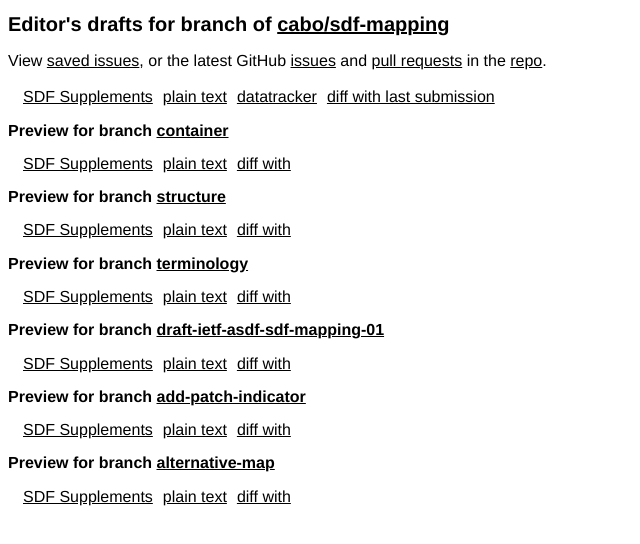
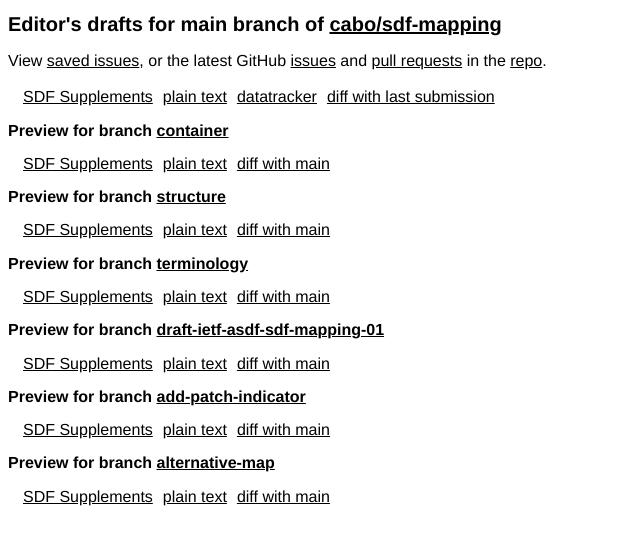
Before and after one commit to cabo/sdf-mapping, a plain HTML site: page index.html in a window 1280 px wide. Shown: the whole page, without its empty margins (0-640 px from the left). Drawn offline with Linux system fonts and the light colour scheme.

Commit message:
Script updating gh-pages from 30a9be1. [ci skip]

```diff
--- a/index.html
+++ b/index.html
@@ -1,7 +1,7 @@
 <!DOCTYPE html>
 <html>
   <head>
-    <title>cabo/sdf-mapping  preview</title>
+    <title>cabo/sdf-mapping main preview</title>
     <meta name="viewport" content="initial-scale=1.0">
     <style type="text/css">/*<![CDATA[*/
       body { font-family: "Helvetica Neue","Open Sans", Helvetica, Calibri,sans-serif; }
@@ -13,9 +13,9 @@
     /*]]>*/</style>
   </head>
   <body>
-    <h1>Editor's drafts for  branch of <a href="https://github.com/cabo/sdf-mapping">cabo/sdf-mapping</a></h1>
+    <h1>Editor's drafts for main branch of <a href="https://github.com/cabo/sdf-mapping">cabo/sdf-mapping</a></h1>
     <p>View <a href="issues.html">saved issues</a>, or the latest GitHub <a href="https://github.com/cabo/sdf-mapping/issues">issues</a> and <a href="https://github.com/cabo/sdf-mapping/pulls">pull requests</a> in the <a href="https://github.com/cabo/sdf-mapping">repo</a>.</p>
-    <table id="branch-">
+    <table id="branch-main">
       <tr>
         <td><a href="./draft-ietf-asdf-sdf-mapping.html" class="html draft-ietf-asdf-sdf-mapping" title="Semantic Definition Format (SDF): Supplements (HTML)">SDF Supplements</a></td>
         <td><a href="./draft-ietf-asdf-sdf-mapping.txt" class="txt draft-ietf-asdf-sdf-mapping" title="Semantic Definition Format (SDF): Supplements (Text)">plain text</a></td>
@@ -29,7 +29,7 @@
       <tr>
         <td><a href="container/draft-ietf-asdf-sdf-mapping.html" class="html draft-ietf-asdf-sdf-mapping" title="Semantic Definition Format (SDF): Supplements (HTML)">SDF Supplements</a></td>
         <td><a href="container/draft-ietf-asdf-sdf-mapping.txt" class="txt draft-ietf-asdf-sdf-mapping" title="Semantic Definition Format (SDF): Supplements (Text)">plain text</a></td>
-        <td><a href="https://author-tools.ietf.org/api/iddiff?url_1=https://cabo.github.io/sdf-mapping/draft-ietf-asdf-sdf-mapping.txt&amp;url_2=https://cabo.github.io/sdf-mapping/container/draft-ietf-asdf-sdf-mapping.txt" class="diff draft-ietf-asdf-sdf-mapping">diff with </a></td>
+        <td><a href="https://author-tools.ietf.org/api/iddiff?url_1=https://cabo.github.io/sdf-mapping/draft-ietf-asdf-sdf-mapping.txt&amp;url_2=https://cabo.github.io/sdf-mapping/container/draft-ietf-asdf-sdf-mapping.txt" class="diff draft-ietf-asdf-sdf-mapping">diff with main</a></td>
       </tr>
     </table>
     <h2>Preview for branch <a href="structure">structure</a></h2>
@@ -37,7 +37,7 @@
       <tr>
         <td><a href="structure/draft-ietf-asdf-sdf-mapping.html" class="html draft-ietf-asdf-sdf-mapping" title="Semantic Definition Format (SDF): Supplements (HTML)">SDF Supplements</a></td>
         <td><a href="structure/draft-ietf-asdf-sdf-mapping.txt" class="txt draft-ietf-asdf-sdf-mapping" title="Semantic Definition Format (SDF): Supplements (Text)">plain text</a></td>
-        <td><a href="https://author-tools.ietf.org/api/iddiff?url_1=https://cabo.github.io/sdf-mapping/draft-ietf-asdf-sdf-mapping.txt&amp;url_2=https://cabo.github.io/sdf-mapping/structure/draft-ietf-asdf-sdf-mapping.txt" class="diff draft-ietf-asdf-sdf-mapping">diff with </a></td>
+        <td><a href="https://author-tools.ietf.org/api/iddiff?url_1=https://cabo.github.io/sdf-mapping/draft-ietf-asdf-sdf-mapping.txt&amp;url_2=https://cabo.github.io/sdf-mapping/structure/draft-ietf-asdf-sdf-mapping.txt" class="diff draft-ietf-asdf-sdf-mapping">diff with main</a></td>
       </tr>
     </table>
     <h2>Preview for branch <a href="terminology">terminology</a></h2>
@@ -45,7 +45,7 @@
       <tr>
         <td><a href="terminology/draft-ietf-asdf-sdf-mapping.html" class="html draft-ietf-asdf-sdf-mapping" title="Semantic Definition Format (SDF): Supplements (HTML)">SDF Supplements</a></td>
         <td><a href="terminology/draft-ietf-asdf-sdf-mapping.txt" class="txt draft-ietf-asdf-sdf-mapping" title="Semantic Definition Format (SDF): Supplements (Text)">plain text</a></td>
-        <td><a href="https://author-tools.ietf.org/api/iddiff?url_1=https://cabo.github.io/sdf-mapping/draft-ietf-asdf-sdf-mapping.txt&amp;url_2=https://cabo.github.io/sdf-mapping/terminology/draft-ietf-asdf-sdf-mapping.txt" class="diff draft-ietf-asdf-sdf-mapping">diff with </a></td>
+        <td><a href="https://author-tools.ietf.org/api/iddiff?url_1=https://cabo.github.io/sdf-mapping/draft-ietf-asdf-sdf-mapping.txt&amp;url_2=https://cabo.github.io/sdf-mapping/terminology/draft-ietf-asdf-sdf-mapping.txt" class="diff draft-ietf-asdf-sdf-mapping">diff with main</a></td>
       </tr>
     </table>
     <h2>Preview for branch <a href="draft-ietf-asdf-sdf-mapping-01">draft-ietf-asdf-sdf-mapping-01</a></h2>
@@ -53,7 +53,7 @@
       <tr>
         <td><a href="draft-ietf-asdf-sdf-mapping-01/draft-ietf-asdf-sdf-mapping.html" class="html draft-ietf-asdf-sdf-mapping" title="Semantic Definition Format (SDF): Supplements (HTML)">SDF Supplements</a></td>
         <td><a href="draft-ietf-asdf-sdf-mapping-01/draft-ietf-asdf-sdf-mapping.txt" class="txt draft-ietf-asdf-sdf-mapping" title="Semantic Definition Format (SDF): Supplements (Text)">plain text</a></td>
-        <td><a href="https://author-tools.ietf.org/api/iddiff?url_1=https://cabo.github.io/sdf-mapping/draft-ietf-asdf-sdf-mapping.txt&amp;url_2=https://cabo.github.io/sdf-mapping/draft-ietf-asdf-sdf-mapping-01/draft-ietf-asdf-sdf-mapping.txt" class="diff draft-ietf-asdf-sdf-mapping">diff with </a></td>
+        <td><a href="https://author-tools.ietf.org/api/iddiff?url_1=https://cabo.github.io/sdf-mapping/draft-ietf-asdf-sdf-mapping.txt&amp;url_2=https://cabo.github.io/sdf-mapping/draft-ietf-asdf-sdf-mapping-01/draft-ietf-asdf-sdf-mapping.txt" class="diff draft-ietf-asdf-sdf-mapping">diff with main</a></td>
       </tr>
     </table>
     <h2>Preview for branch <a href="add-patch-indicator">add-patch-indicator</a></h2>
@@ -61,7 +61,7 @@
       <tr>
         <td><a href="add-patch-indicator/draft-ietf-asdf-sdf-mapping.html" class="html draft-ietf-asdf-sdf-mapping" title="Semantic Definition Format (SDF): Supplements (HTML)">SDF Supplements</a></td>
         <td><a href="add-patch-indicator/draft-ietf-asdf-sdf-mapping.txt" class="txt draft-ietf-asdf-sdf-mapping" title="Semantic Definition Format (SDF): Supplements (Text)">plain text</a></td>
-        <td><a href="https://author-tools.ietf.org/api/iddiff?url_1=https://cabo.github.io/sdf-mapping/draft-ietf-asdf-sdf-mapping.txt&amp;url_2=https://cabo.github.io/sdf-mapping/add-patch-indicator/draft-ietf-asdf-sdf-mapping.txt" class="diff draft-ietf-asdf-sdf-mapping">diff with </a></td>
+        <td><a href="https://author-tools.ietf.org/api/iddiff?url_1=https://cabo.github.io/sdf-mapping/draft-ietf-asdf-sdf-mapping.txt&amp;url_2=https://cabo.github.io/sdf-mapping/add-patch-indicator/draft-ietf-asdf-sdf-mapping.txt" class="diff draft-ietf-asdf-sdf-mapping">diff with main</a></td>
       </tr>
     </table>
     <h2>Preview for branch <a href="alternative-map">alternative-map</a></h2>
@@ -69,13 +69,13 @@
       <tr>
         <td><a href="alternative-map/draft-ietf-asdf-sdf-mapping.html" class="html draft-ietf-asdf-sdf-mapping" title="Semantic Definition Format (SDF): Supplements (HTML)">SDF Supplements</a></td>
         <td><a href="alternative-map/draft-ietf-asdf-sdf-mapping.txt" class="txt draft-ietf-asdf-sdf-mapping" title="Semantic Definition Format (SDF): Supplements (Text)">plain text</a></td>
-        <td><a href="https://author-tools.ietf.org/api/iddiff?url_1=https://cabo.github.io/sdf-mapping/draft-ietf-asdf-sdf-mapping.txt&amp;url_2=https://cabo.github.io/sdf-mapping/alternative-map/draft-ietf-asdf-sdf-mapping.txt" class="diff draft-ietf-asdf-sdf-mapping">diff with </a></td>
+        <td><a href="https://author-tools.ietf.org/api/iddiff?url_1=https://cabo.github.io/sdf-mapping/draft-ietf-asdf-sdf-mapping.txt&amp;url_2=https://cabo.github.io/sdf-mapping/alternative-map/draft-ietf-asdf-sdf-mapping.txt" class="diff draft-ietf-asdf-sdf-mapping">diff with main</a></td>
       </tr>
     </table>
     <script>
 window.onload = function() {
-  var referrer_branch = '';
-  // e.g., "https://github.com/user/repo/tree/"
+  var referrer_branch = 'main';
+  // e.g., "https://github.com/user/repo/tree/main"
   var chunks = document.referrer.split("/");
   if (chunks[2] === 'github.com' && chunks[5] === 'tree') {
     referrer_branch = chunks[6];
```
Also changed, not shown: add-patch-indicator/draft-ietf-asdf-sdf-mapping.html (+9 -1 lines), add-patch-indicator/index.html (+3 -3 lines), add-patch-indicator/draft-ietf-asdf-sdf-mapping.txt.
